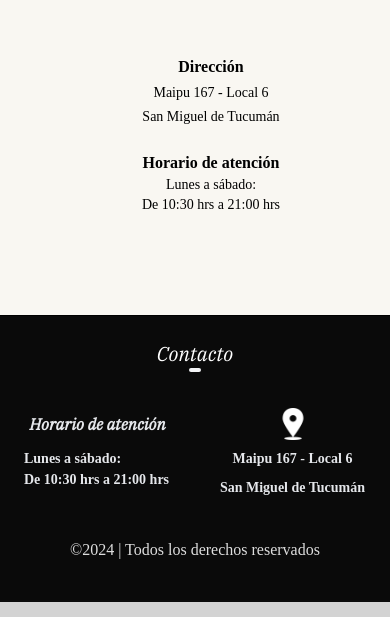
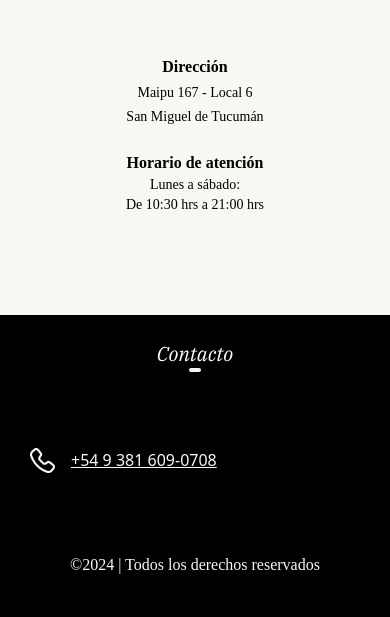
Before and after one commit to LeonAntGon/jewelry, a React (Create React App) app: page / in a window 390 px wide. Shown: the part 1594-2211 px from the top of the page. Built offline with nearby package versions, Linux system fonts and the light colour scheme; grey boxes are pictures that could not be loaded.

Commit message:
contact info

```diff
--- a/src/components/Footer.jsx
+++ b/src/components/Footer.jsx
@@ -1,37 +1,30 @@
 import React from 'react';
-import gpsImg from './assets/gps-img.png';
-import '../components/assets/waveFooter/footerCss.css';
+import phone from './assets/phone.jpg';
 
 
 const Footer = () => {
   return (
-    <footer className="bg-neutral-950  max-w-screen-xl mx-auto min-h-20 justify-center pb-10">
+    <footer className="bg-black  max-w-screen-xl mx-auto min-h-20 justify-center pb-10">
 
       <div className='text-center item-center pb-4'>
         <h2 className='text-white pt-6 text-xl'>Contacto</h2>
         <div className="inline-block relative top-[-14px] w-3 h-1 bg-gray-100 rounded-full"></div>
       </div>
 
-
-      <div className='grid grid-cols-2'>
-        <div className='col-span-1 pt-1'>
-        <h3 className='text-gray-200 text-center text-[16px] font-semibold'>Horario de atención</h3>
-        <div className='pl-6 pt-3'>
-          <p className='text-gray-200 text-[14px] font-semibold'>Lunes a sábado:</p>
-          <p className='text-gray-200 text-[14px] font-semibold'>De 10:30 hrs a 21:00 hrs</p>
+    <div className="py-10 flex px-[30px] md:px-[45px]">
+        <div>
+          <img className="w-[25px]" src={phone} alt="Celular"/>
         </div>
+        <div className='pl-4'>
+        <a className='text-coolwhite-100 underline' href="tel:+5493816090708">+54 9 381 609-0708</a>
 
         </div>
 
-        <div className='col-span-1 '>
-        <img src={gpsImg} alt="Imagen gps" className='h-8 mx-auto'/>
-        <p className='text-gray-200 text-center pt-2 text-[14px] font-semibold'>Maipu 167 - Local 6</p>
-        <p className='text-gray-200 text-center pt-2 text-[14px] font-semibold'>San Miguel de Tucumán</p>
-        </div>
-      </div>
+    </div>
+
 
       <div>
-        <p className='copywrite text-center pt-10'>&copy;2024 | Todos los derechos reservados</p>
+        <p className='copywrite text-center pt-10 text-coolwhite-100'>&copy;2024 | Todos los derechos reservados</p>
       </div>
     </footer>
   );
--- a/src/components/VisitUs.jsx
+++ b/src/components/VisitUs.jsx
@@ -14,7 +14,7 @@ export default function VisitUs() {
                 className="w-full h-full"
                 ></iframe>
                 </div>
-                <div className="pl-8 pt-[40px] md:pt-0">
+                <div className="md:pl-8 pt-[40px] md:pt-0">
                     <h4 className="font-stylish font-semibold text-base">Dirección</h4>
                     <p className=' text-center pt-[4px] text-sm font-stylish'>Maipu 167 - Local 6</p>
                     <p className=' text-center pt-[4px] text-sm font-stylish'>San Miguel de Tucumán</p>
--- a/src/components/assets/waveFooter/footerCss.css
+++ /dev/null
@@ -1,50 +0,0 @@
-.social-icon,
-.menu {
-  position: relative;
-  display: flex;
-  justify-content: center;
-  align-items: center;
-  margin: 10px 0;
-  flex-wrap: wrap;
-}
-
-.social-icon__item,
-.menu__item {
-  list-style: none;
-}
-
-.social-icon__link {
-  font-size: 2rem;
-  color: hwb(0 87% 13%);
-  margin: 0 10px;
-  display: inline-block;
-  transition: 0.5s;
-}
-.social-icon__link:hover {
-  transform: translateY(-10px);
-}
-
-.menu__link {
-  font-size: 1.2rem;
-  color: hwb(0 87% 13%);
-  margin: 0 10px;
-  display: inline-block;
-  transition: 0.5s;
-  text-decoration: none;
-  opacity: 0.75;
-  font-weight: 700;
-}
-
-.menu__link:hover {
-  opacity: 1;
-}
-
-.footer p {
-  color:hwb(0 87% 13%);
-  margin: 15px 0 10px 0;
-  font-size: 1rem;
-  font-weight: 700;
-}
-.copywrite {
-  color:hwb(0 87% 13%);
-}
```
Also changed, not shown: src/components/assets/phone.jpg (added), src/components/assets/waveFooter/wave.png (deleted).
